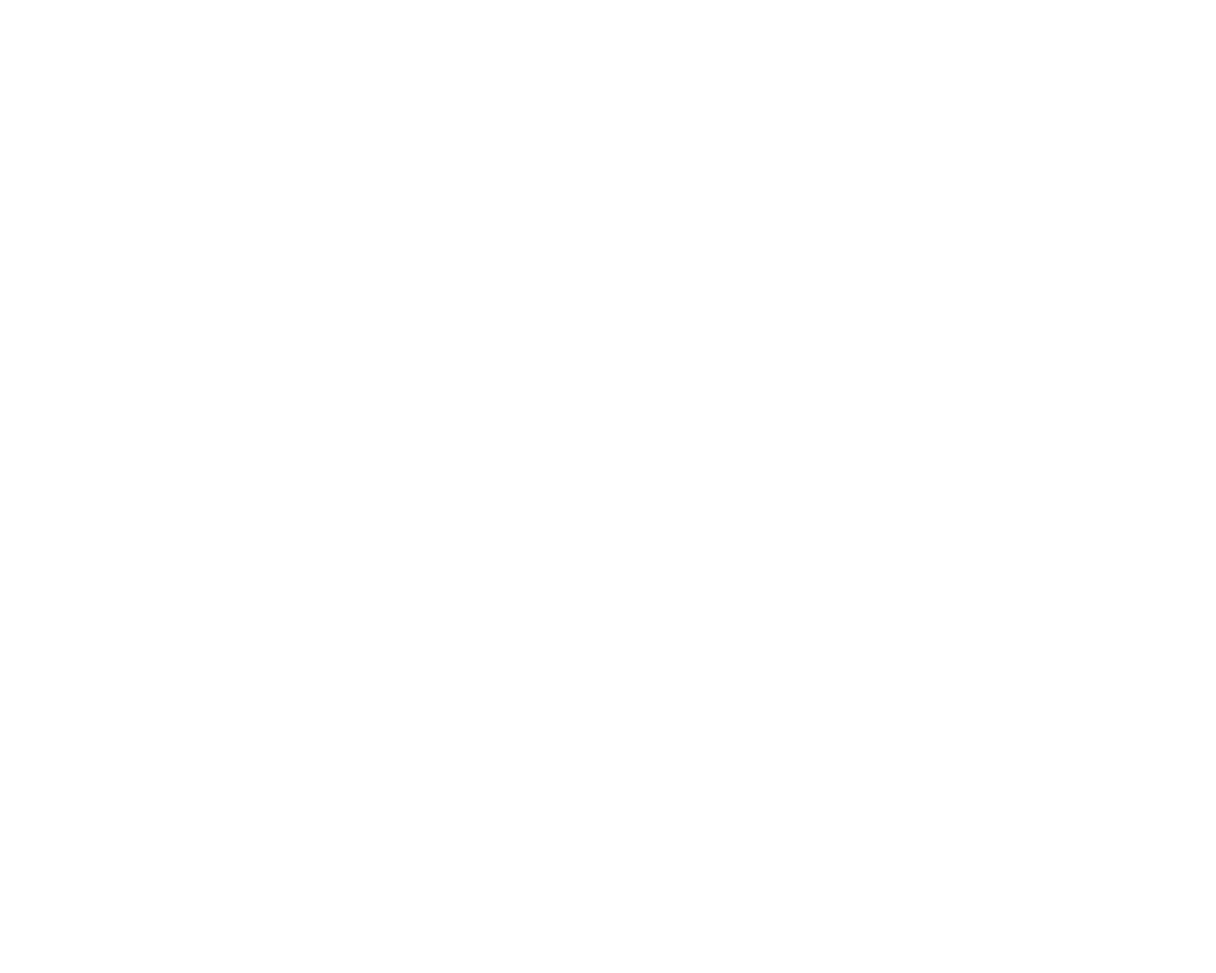
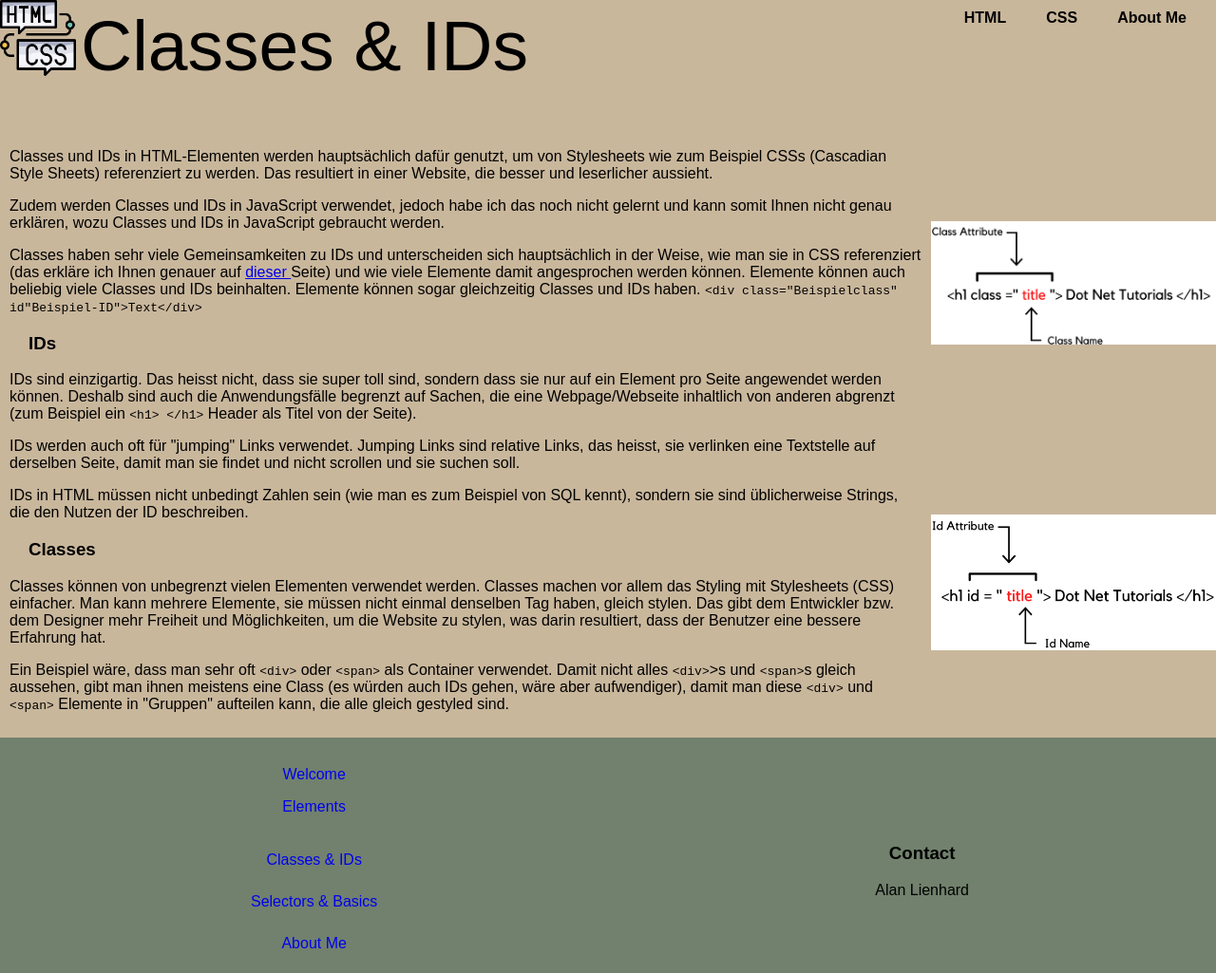
Before and after one commit to AlanLienhard/Lern-Periode-5, a plain HTML site: page LB_M293-AlanLienhard/pages/ClassesIDs.html in a window 1280 px wide. Shown: the whole page at 95% size. Before the commit the page ends 800 px from the top, so only its background shows below. Drawn offline with Linux system fonts and the light colour scheme.

Commit message:
Add files via upload

```diff
--- a/LB_M293-AlanLienhard/pages/ClassesIDs.html
+++ b/LB_M293-AlanLienhard/pages/ClassesIDs.html
@@ -0,0 +1,98 @@
+<!DOCTYPE html>
+<html lang="de">
+<head>
+    <meta charset="UTF-8">
+    <meta name="viewport" content="width=device-width, initial-scale=1.0">
+    <title>Classes & IDs</title>
+    <link rel="stylesheet" href="../styles.css">
+</head>
+<body>
+
+    <div class="header-container">
+        <div class="header">
+
+            <div class="logo"><a href="../index.html"> <img  class="logo-img" src="../images/coding.png" alt="HTML und CSS free icon, von justicon"> </a>   </div>
+
+            <div class="page-title">Classes & IDs</div>
+
+            <nav class="linksPages">
+                <div class="dropdown">
+                    <a class="droptext"><b>HTML</b></a>
+                    <div  class="dropdown-content">
+                      <a href="../pages/Elements.html">Elements</a>
+                      <a href="../pages/ClassesIDs.html">Classes & IDs</a>
+
+
+                    </div>
+                </div>
+                <div class="dropdown">
+                    <a class="droptext"><b>CSS</b></a>
+                    <div  class="dropdown-content">
+                      <a href="../pages/SelectorsBasics.html">Selectors & Basics</a>
+
+
+                    </div>
+                </div>
+
+
+                <div><a id="about" href="../pages/About.html"><b>About Me</b></a></div>
+
+
+
+            </nav>
+        </div>
+    </div>
+
+
+    <div class="content">
+        <div class="text-content">
+            Classes und IDs in HTML-Elementen werden hauptsächlich dafür genutzt, um von Stylesheets wie zum Beispiel CSSs (Cascadian Style Sheets) referenziert zu werden. Das resultiert in einer Website, die besser und leserlicher aussieht.
+            <p>Zudem werden Classes und IDs in JavaScript verwendet, jedoch habe ich das noch nicht gelernt und kann somit Ihnen nicht genau erklären, wozu Classes und IDs in JavaScript gebraucht werden.</p>
+            <p>Classes haben sehr viele Gemeinsamkeiten zu IDs und unterscheiden sich hauptsächlich in der Weise, wie man sie in CSS referenziert (das erkläre ich Ihnen genauer auf <a href="../pages/SelectorsBasics.html">dieser </a>Seite) und wie viele Elemente damit angesprochen werden können.
+                Elemente können auch beliebig viele Classes und IDs beinhalten. Elemente können sogar gleichzeitig Classes und IDs haben.
+                <code>&lt;div class="Beispielclass" id"Beispiel-ID"&gt;Text&lt;/div&gt;</code>
+                </p>
+
+               <h3 class="paragraphHeader" >IDs</h3>
+
+                <p>IDs sind einzigartig. Das heisst nicht, dass sie super toll sind, sondern dass sie nur auf ein Element pro Seite angewendet werden können. Deshalb sind auch die Anwendungsfälle begrenzt auf Sachen, die eine Webpage/Webseite inhaltlich von anderen abgrenzt (zum Beispiel ein <code>&lt;h1&gt; &lt;/h1&gt;</code> Header als Titel von der Seite). </p>
+                <p>IDs werden auch oft für "jumping" Links verwendet. Jumping Links sind relative Links, das heisst, sie verlinken eine Textstelle auf derselben Seite, damit man sie findet und nicht scrollen und sie suchen soll.</p>
+                <p>IDs in HTML müssen nicht unbedingt Zahlen sein (wie man es zum Beispiel von SQL kennt), sondern sie sind üblicherweise Strings, die den Nutzen der ID beschreiben.</p>
+
+                <h3 class="paragraphHeader"> Classes</h3>
+
+                <p>Classes können von unbegrenzt vielen Elementen verwendet werden.
+                    Classes machen vor allem das Styling mit Stylesheets (CSS) einfacher. Man kann mehrere Elemente, sie müssen nicht einmal denselben Tag haben, gleich stylen. Das gibt dem Entwickler bzw. dem Designer mehr Freiheit und Möglichkeiten, um die Website zu stylen, was darin resultiert, dass der Benutzer eine bessere Erfahrung hat.
+                    </p>
+                <p>Ein Beispiel wäre, dass man sehr oft <code>&lt;div&gt;</code> oder <code>&lt;span&gt;</code> als Container verwendet. Damit nicht alles <code>&lt;div&gt;</code>>s und <code>&lt;span&gt;</code>s gleich aussehen, gibt man ihnen meistens eine Class (es würden auch IDs gehen, wäre aber aufwendiger), damit man diese <code>&lt;div&gt;</code> und <code>&lt;span&gt;</code>  Elemente in "Gruppen" aufteilen kann, die alle gleich gestyled sind.</p>
+
+        </div>
+        <div class="imgs-content"><a href="https://www.google.com/url?sa=i&url=https%3A%2F%2Fdotnettutorials.net%2Flesson%2Fclasses-in-html%2F&psig=AOvVaw1STIgIq__282tM81SLtrtp&ust=1719515702976000&source=images&cd=vfe&opi=89978449&ved=0CBEQjRxqFwoTCPDv5ej9-YYDFQAAAAAdAAAAABAE" target="_blank" rel="noopener noreferrer"><img class="images-responsive" src="../images/HTML-classes.png" alt="Bild, das Classes beschreibt, von Dot Net Tutorials"> </a>
+        <a href="https://www.google.com/url?sa=i&url=https%3A%2F%2Fdotnettutorials.net%2Flesson%2Fids-in-html%2F&psig=AOvVaw1Dwcxz5SgtQoXXDR1CV6mn&ust=1719516297904000&source=images&cd=vfe&opi=89978449&ved=0CBEQjRxqFwoTCIiC6sL_-YYDFQAAAAAdAAAAABAE" target="_blank" rel="noopener noreferrer"><img class="images-responsive" src="../images/HTML-ids.png" alt="Bild, das IDs beschreibt, von Dot Net Tutorials"> </a>
+        </div>
+
+    </div>
+
+    <div class="footer-containter">
+        <div class="footer">
+            <nav class="footer-nav">
+            <a class="foot-link" href="../index.html">Welcome</a>
+            <p><a class="foot-link" href="../pages/Elements.html">Elements</a></p>
+            <a class="foot-link" href="../pages/ClassesIDs.html"><p class="foot">Classes & IDs</p></a>
+            <a class="foot-link" href="../pages/SelectorsBasics.html"><p class="foot">Selectors & Basics</p></a>
+            <a class="foot-link" href="../pages/About.html"><p class="foot">About Me</p></a>
+
+            </nav>
+            <div class="contact">
+                <h3>Contact</h3>
+                <p>Alan Lienhard</p>
+                <p></p>
+            </div>
+        </div>
+
+
+
+    </div>
+
+</body>
+</html>
--- a/LB_M293-AlanLienhard/pages/Elements.html
+++ b/LB_M293-AlanLienhard/pages/Elements.html
@@ -0,0 +1,81 @@
+<!DOCTYPE html>
+<html lang="de">
+<head>
+    <meta charset="UTF-8">
+    <meta name="viewport" content="width=device-width, initial-scale=1.0">
+    <title>Elemente</title>
+    <link rel="stylesheet" href="../styles.css">
+</head>
+<body>
+
+    <div class="header-container">
+        <div class="header">
+
+            <div class="logo"><a href="../index.html"> <img  class="logo-img" src="../images/coding.png" alt="HTML und CSS free icon, von justicon"> </a>   </div>
+
+            <div class="page-title">Elemente</div>
+
+            <nav class="linksPages">
+                <div class="dropdown">
+                    <a class="droptext"><b>HTML</b></a>
+                    <div  class="dropdown-content">
+                      <a href="../pages/Elements.html">Elements</a>
+                      <a href="../pages/ClassesIDs.html">Classes & IDs</a>
+
+
+                    </div>
+                </div>
+                <div class="dropdown">
+                    <a class="droptext"><b>CSS</b></a>
+                    <div  class="dropdown-content">
+                      <a href="../pages/SelectorsBasics.html">Selectors & Basics</a>
+
+
+                    </div>
+                </div>
+
+
+                <div><a id="about" href="../pages/About.html"><b>About Me</b></a></div>
+
+
+
+            </nav>
+        </div>
+    </div>
+
+
+    <div class="content">
+        <div class="text-content"> Eine HTML-Webseite besteht aus mehreren <b>Elementen</b>, die ineinander verschachtelt sind. Diese Verschachtelungen (Nesting auf Englisch) haben meistens einen differenzierten Anfang und Ende.
+        <p> Der Anfang wird durch ein <b>Opening Tag</b> angezeigt  und das Ende durch ein <b>Closing Tag</b>.
+            Es gibt Elemente mit Ausnahmen, wie zum Beispiel <b>img</b> (kurz für Image, Bild), das nur ein Tag benötigt. So etwas nennt sich Void Element. </p>
+            <p>Elemente sagen dem Browser, was er mit dem "umarmten" Inhalt anstellen soll. Zum Beispiel sagt das <code>&lt;b&gt; &lt;/b&gt;</code> Element dem Browser, das er den Text, der zwischen den Opening- und Closing Tags steht, dicker darstellen soll.
+In dem Opening Tag eines Elements kann nicht nur der Elementname (bzw. die Anweisung an den Browser stehen), sondern es können auch zusätzliche Attribute drinnen stehen.</p> <p>In manchen Fällen benötigt es sogar solche zusätzlichen Attribute, damit das Element auf der Seite überhaupt für uns sichtbar wird. Ein solcher Fall wäre das <code>&lt;img&gt;</code> Element, das eine Angabe benötigt, wo das Bild mit dem Dateipfad der jetzigen Seite zu finden ist (src=“Dateipfad“, src steht für source/Quelle). Das <code>&lt;img&gt;</code> Element benötigt auch eine Angabe für die Höhe und Breite des Bildes in Pixeln (height=“Anzahl Pixel“ width=“Anzahl Pixel oder auto“).</p>
+<p>Es gibt eine Art von Attributen, die immer optional sind, nämlich Classes und IDs, welche aber sehr stark empfohlen werden, damit man die Website besser designen kann. Das wird aber auf der nächsten Seite genauer erklärt.</p>
+</div>
+        <div class="imgs-content"> <a href="https://www.google.com/url?sa=i&url=https%3A%2F%2Fwww.geeksforgeeks.org%2Fhtml-elements%2F&psig=AOvVaw2--gITuIQeMtRn977NPpQs&ust=1719515501424000&source=images&cd=vfe&opi=89978449&ved=0CBEQjRxqFwoTCNDE28b8-YYDFQAAAAAdAAAAABAE" target="_blank" rel="noopener noreferrer"> <img class="images-responsive " src="../images/Elements.jpg" alt="Bild, das Elements erklärt"></a> </div>
+
+    </div>
+
+    <div class="footer-containter">
+        <div class="footer">
+            <nav class="footer-nav">
+            <a class="foot-link" href="../index.html">Welcome</a>
+            <p><a class="foot-link" href="../pages/Elements.html">Elements</a></p>
+            <a class="foot-link" href="../pages/ClassesIDs.html"><p class="foot">Classes & IDs</p></a>
+            <a class="foot-link" href="../pages/SelectorsBasics.html"><p class="foot">Selectors & Basics</p></a>
+            <a class="foot-link" href="../pages/About.html"><p class="foot">About Me</p></a>
+
+            </nav>
+            <div class="contact">
+                <h3>Contact</h3>
+                <p>Alan Lienhard</p>
+                <p></p>
+            </div>
+        </div>
+
+
+
+    </div>
+
+</body>
+</html>
--- a/LB_M293-AlanLienhard/styles.css
+++ b/LB_M293-AlanLienhard/styles.css
@@ -4,43 +4,66 @@ html, body {
   margin: 0;
 }
 
+.content, .page-title, .footer {
+  font-family: sans-serif;
+}
 
 body {
     background-color: #c9b79c;
     padding:0;
+    display: flex;
+    flex-direction: column;
 }
 
-
+.header-container {
+  margin-bottom: 50px;
+  display: flex;
+  flex: 1;
+}
 
 .header {
 
     display: flex;
     justify-content: space-around;
     flex: 1;
+    box-sizing: border-box;
+    width: 100%;
+}
+
+.logo {
+  overflow: hidden;
+}
+
+.logo-img {
+  height: 80px;
+
+}
+
+.page-title {
+    font-size: 75px;
+    padding: 5px;
+   flex: 1;
+   align-self: center;
+
 }
 
 
 
+.paragraphHeader {
+  padding-left: 20px;
+}
 
-.page-title {
-    font-size: 40px;
-    padding: 5px;
-   flex: 1, 1, auto;
-   align-self: center;
+.linksPages {
+    display: flex;
+    flex-wrap: wrap;
+
+
+    margin: 10px;
 }
 
 
+  .droptext, #about {
 
-
-
-.linksPages {
-    display: flex;
-    justify-content:baseline;
-}
-
-/* Dropdown Button */
-  .droptext, #about {
-    /* background-color: */
     color: black;
     padding: 6px;
     font-size: 16px;
@@ -49,18 +72,22 @@ body {
     font-family: sans-serif;
   }
 
+  .dropdown, #about {
+    margin-bottom: 10px;;
+  }
+
   .droptext:hover, #about:hover {
 
     color:#71816d;
   }
 
-  /* The container <div> - needed to position the dropdown content */
+
    .dropdown  {
     position: relative;
     display: inline-block;
   }
 
-  /* Dropdown Content (Hidden by Default) */
+
   .dropdown-content {
     display: none;
     position: absolute;
@@ -70,7 +97,7 @@ body {
     z-index: 1;
   }
 
-  /* Links inside the dropdown */
+
   .dropdown-content a {
     color: black;
     padding: 12px 16px;
@@ -78,24 +105,38 @@ body {
     display: block;
   }
 
-  /* Change color of dropdown links on hover */
+
   .dropdown-content a:hover {background-color: #ddd;}
 
-  /* Show the dropdown menu on hover */
+
   .dropdown:hover .dropdown-content {display: block;}
 
- .linksPages {
-    display: flex;
-    justify-content: baseline;
-    margin: 10px;
- }
+
 
  .content {
     display: flex;
   justify-content: center;
-    height: auto;
+
+    min-height: calc(100vh - 241.94px);
+    flex-grow:1;
+
  }
-
+.text-content {
+  width: 75%;
+  padding: 10px;
+}
+.imgs-content {
+  width: 25%;
+  display: flex;
+  justify-content: center;
+  align-items: center;
+  flex: 1;
+  flex-wrap: wrap;
+}
+.images-responsive {
+  width: 100%;
+  height: auto;
+}
 
 .footer-container {
     display: flex;
@@ -108,13 +149,15 @@ background-color: #71816d;
 display: flex;
 
 justify-content: space-around;
-flex: 1;
+
 text-align: center;
 margin-top: 0;
 padding: 0;
-min-height: 150px;
+min-height: 100px;
 width: 100%;
 position:relative;
+
+
 
 
 
@@ -126,7 +169,7 @@ position:relative;
 
 
  .footer-nav, .contact {
-  margin-top: 50px;
+  margin-top: 30px;
  }
 
  .footer-nav {
@@ -142,12 +185,73 @@ position:relative;
 
   .foot-link {
     text-decoration: none;
-    margin:4;
+    margin: 4px;
   }
   .foot {
     margin:4px;
   }
 
 #about {
+
+
   text-decoration: none;
+  flex-wrap: nowrap;
+
 }
+
+.image-index {
+  height: 45%;
+}
+
+@media screen and (max-width: 515px) {
+  .header {
+    flex-direction: column;
+    flex-wrap: wrap;
+  }
+
+  .linksPages {
+    display: flex;
+    justify-content: space-around;
+
+  }
+
+  .logo{
+    height:auto;
+    display : inline-block;
+  }
+  .logo-img {
+    height: auto;
+    max-width: 30%;
+
+  }
+  div.logo-img {
+    overflow: hidden;
+  }
+}
+
+@media screen and (max-width: 360px) {
+  .page-title {
+    font-size: 10vw;
+  }
+
+
+
+  .droptext, #about {
+    font-size: 5vw;
+  }
+
+
+  .footer-nav, .contact {
+    font-size: 5vw;
+  }
+
+  .content {
+    flex-direction: column;
+  }
+
+}
+
+.element {
+  max-height: 100px;
+  width:auto;
+}
```
Also changed, not shown: LB_M293-AlanLienhard/index.html (+20 -9 lines), LB_M293-AlanLienhard/pages/SelectorsBasics.html (+106 -0 lines), LB_M293-AlanLienhard/images/CSS-Bild.jpg (added), LB_M293-AlanLienhard/images/Elements.jpg (added), LB_M293-AlanLienhard/images/HTML-classes.png (added), LB_M293-AlanLienhard/images/HTML-ids.png (added), LB_M293-AlanLienhard/images/HTMLElemente.png (added), LB_M293-AlanLienhard/images/coding.png (added), LB_M293-AlanLienhard/images/css-3.png (added), LB_M293-AlanLienhard/images/html-5.png (added).
